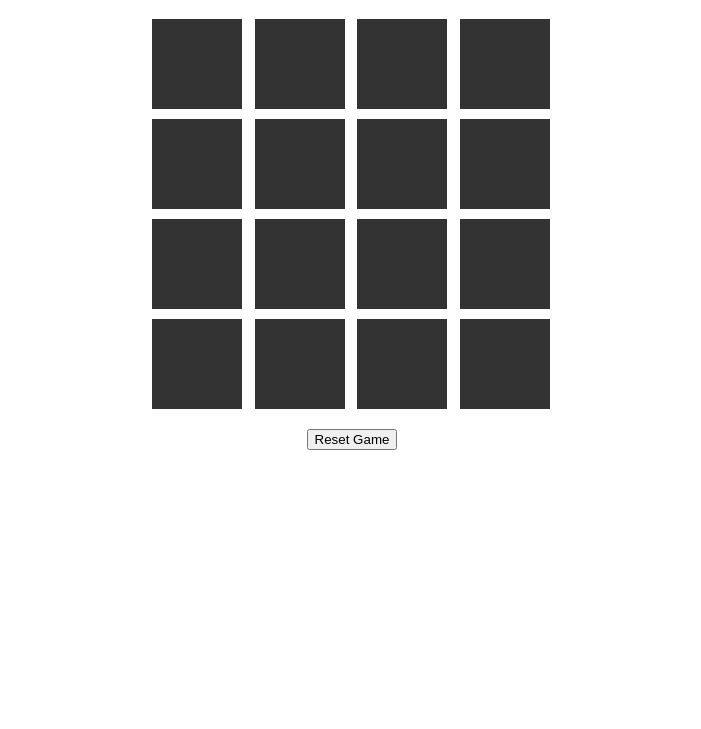
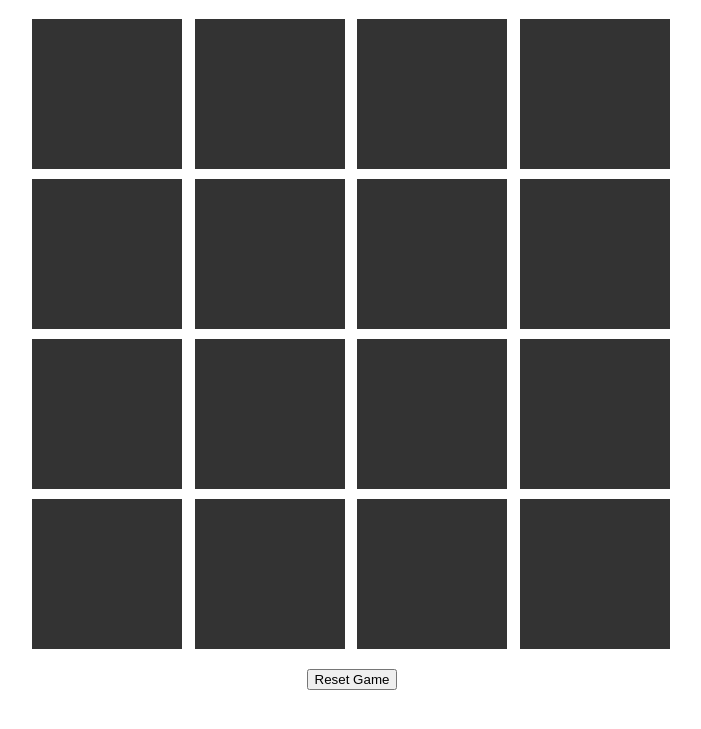
Before and after one commit to thrall6000/tileflipper, a plain HTML site: page index.html in a window 1280 px wide. Shown: the part 61-790 px from the top of the page, without its empty margins (288-989 px from the left). Drawn offline with Linux system fonts and the light colour scheme.

Commit message:
Update styles.css

```diff
--- a/styles.css
+++ b/styles.css
@@ -7,13 +7,13 @@ body {
     display: grid;
     grid-template-columns: repeat(4, 1fr);
     grid-gap: 10px;
-    width: 400px;
+    width: 640px;
     margin: 20px auto;
 }
 
 .tile {
-    width: 90px;
-    height: 90px;
+    width: 150px;
+    height: 150px;
     background-color: #333;
     cursor: pointer;
     background-size: cover;
```
